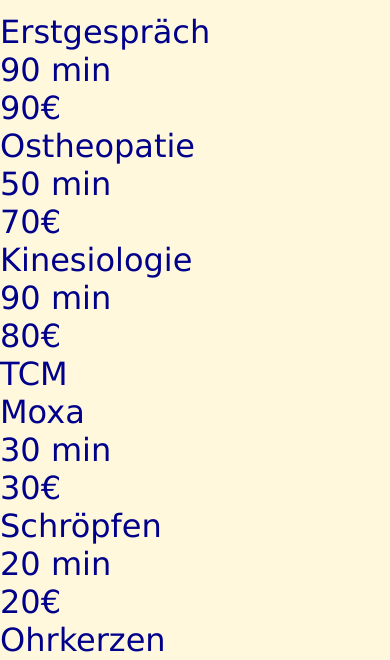
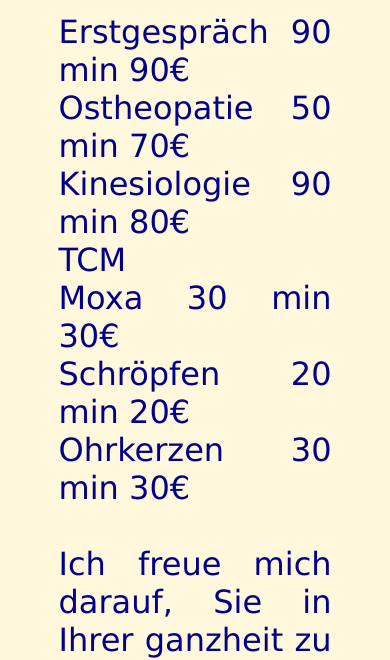
Before and after one commit to monvita/monvita.github.io, a plain HTML site: page Kosten/index.html in a window 390 px wide. Shown: the part 909-1569 px from the top of the page. Drawn offline with Linux system fonts and the light colour scheme.

Commit message:
kosten page responsive

```diff
--- a/Kosten/index.html
+++ b/Kosten/index.html
@@ -5,6 +5,8 @@
     <link rel="stylesheet" href="../css/general.css">
     <link rel="stylesheet" href="../css/generalMediaqueries.css">
     <link rel="stylesheet" href="../css/tcm.css">
+    <link rel="stylesheet" href="../css/kosten.css">
+    <link rel="stylesheet" href="../css/kostenMediaqueries.css">
     <title>MonVita - Kosten</title>
 </head>
 
--- /dev/null
+++ b/css/kosten.css
@@ -0,0 +1,3 @@
+#main_content2_text{
+    margin-left: 5vw;
+}
--- /dev/null
+++ b/css/kostenMediaqueries.css
@@ -0,0 +1,11 @@
+@media(orientation: portrait) {
+    #main{
+        align-items: center;
+    }
+    #main_content2_text {
+        width: 70vw;
+        margin-right: 5vw;
+        text-align: justify;
+        margin-bottom: 3vh;
+    }
+}
```
